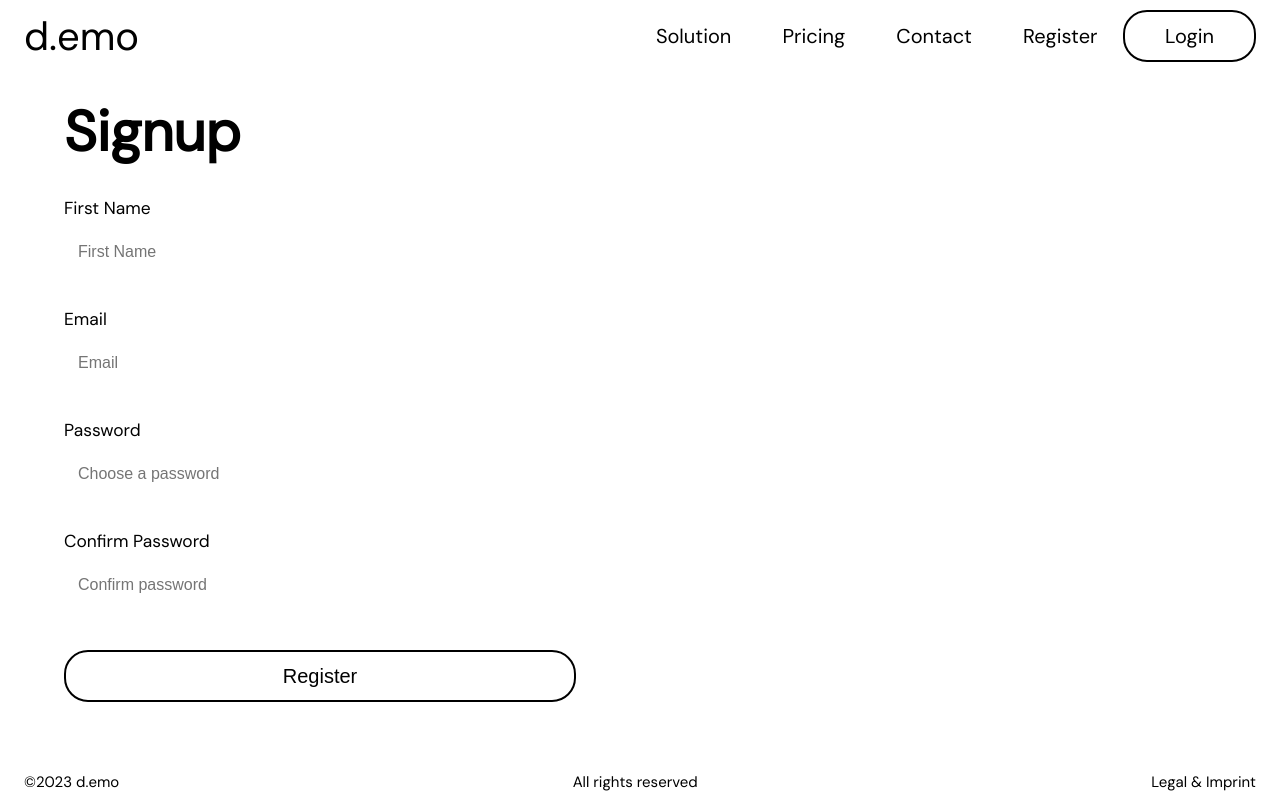
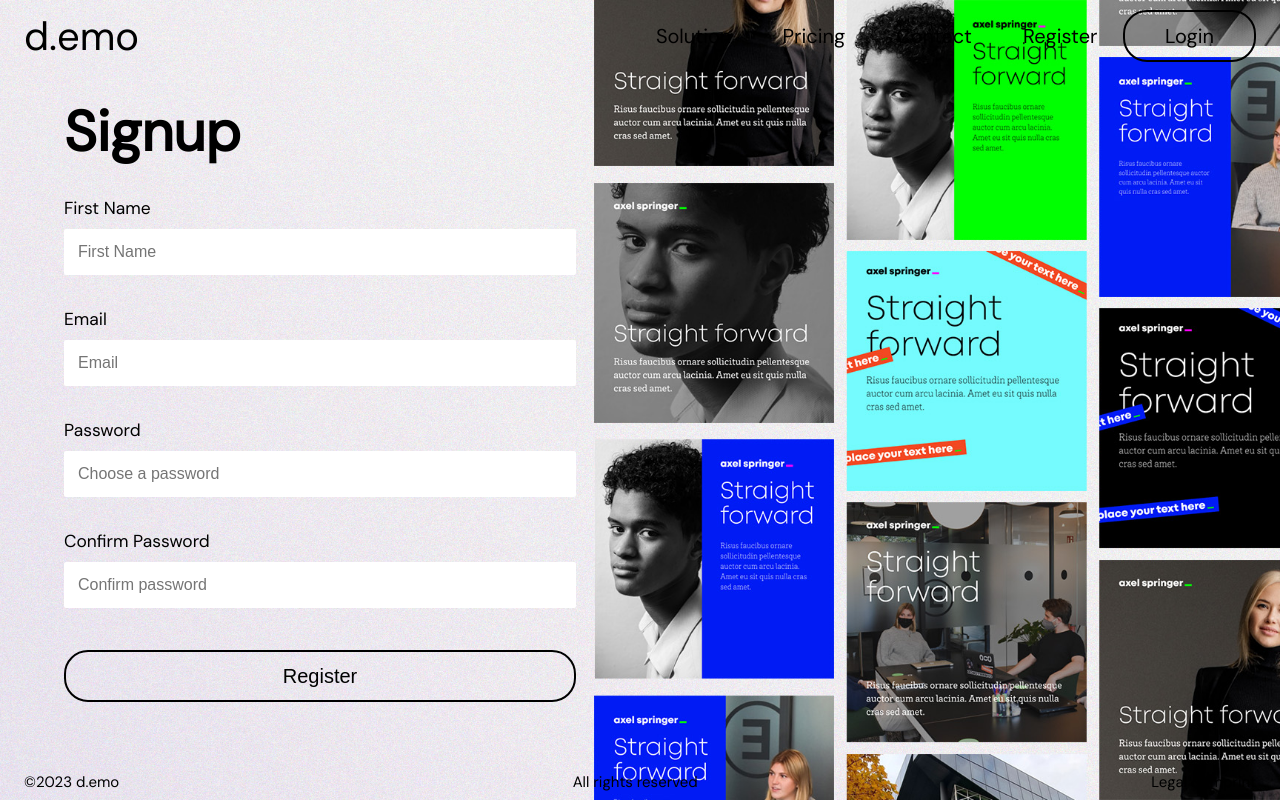
Before and after one commit to eduarnog/demo, a Python web app: template app/templates/users/register.html in a window 1280 px wide. Run offline with Jinja, Linux system fonts and the light colour scheme; the template is opened without the code that fills it, so the values that code supplies are empty.

Commit message:
v.001.008

```diff
--- a/app/static/containers.css
+++ b/app/static/containers.css
@@ -105,7 +105,7 @@
     width: 100vw;
     display: block;
     background-color: var(--md-ref-palette-primary80) ;
-    background-image: "{{ url_for('static', filename='hero.jpg') }}";
+    background-image: url(https://github.com/eduarnog/demo/blob/main/app/static/hero.jpg?raw=true);
     background-size: cover;
     background-position: top;
     min-height: fit-content;
```
Also changed, not shown: app/static/hero.jpg.
